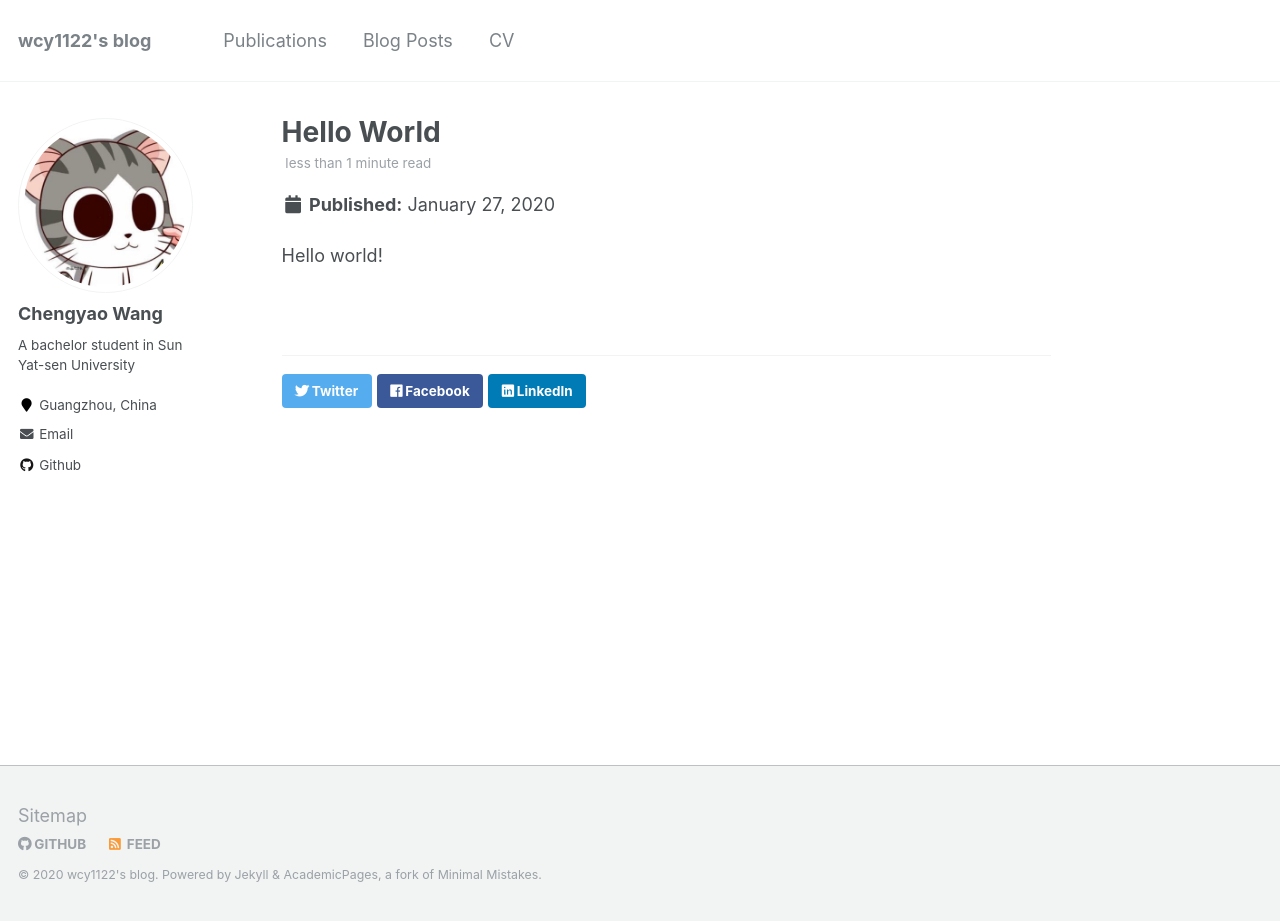
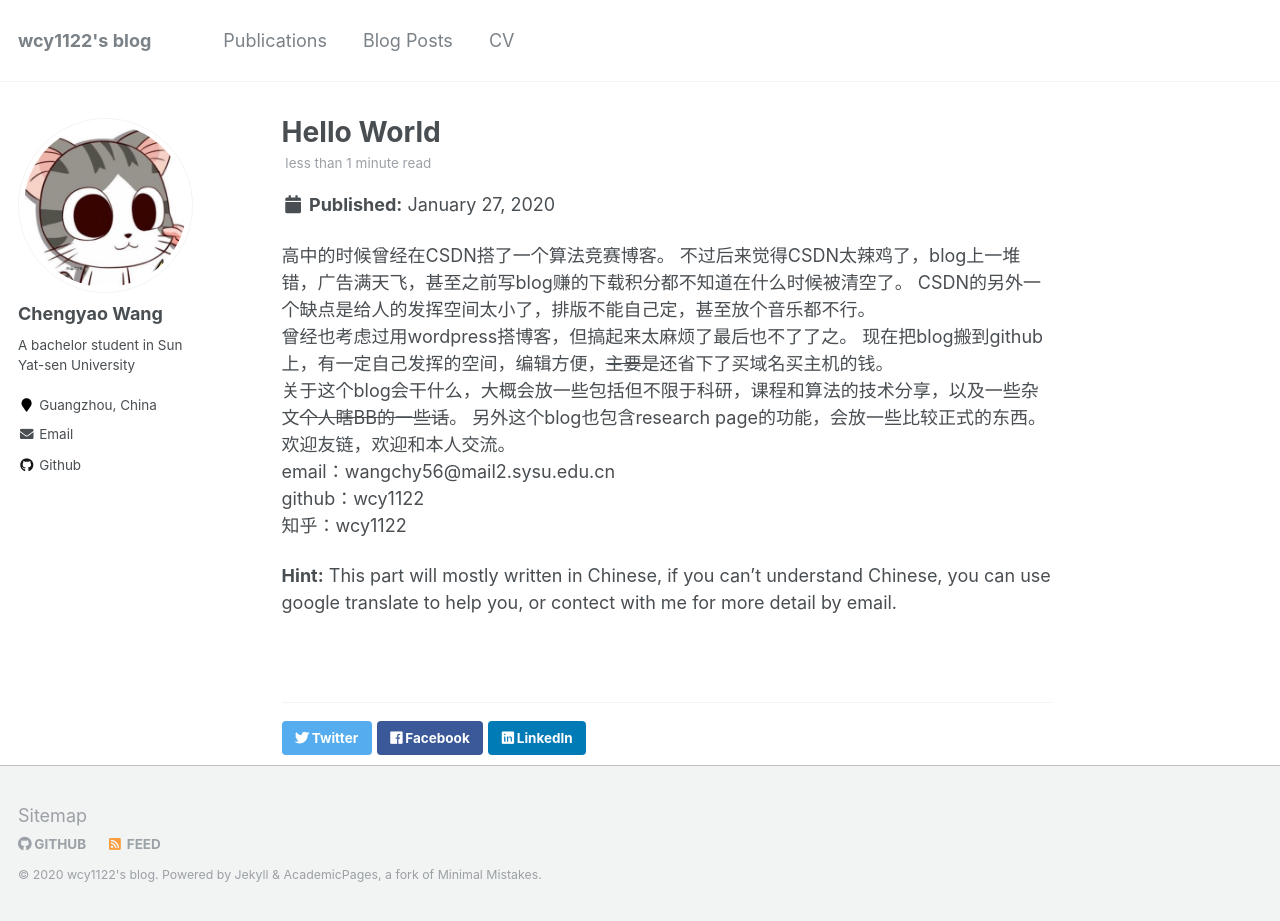
Before and after one commit to wcy1122/wcy1122.github.io, a Jekyll site: the page built from _posts/2020-01-27-Hello-world.md, in a window 1280 px wide and 921 px high. Built offline with Jekyll 4.4.1, drawn with Linux system fonts in a browser that asks for light colours.

Commit message:
Hello world

```diff
--- a/_pages/blogs.html
+++ b/_pages/blogs.html
@@ -6,7 +6,6 @@ author_profile: true
 redirect_from:
   - /wordpress/blog-posts/
 ---
-
 
 {% include base_path %}
 {% capture written_year %}'None'{% endcapture %}
--- a/_posts/2020-01-27-Hello-world.md
+++ b/_posts/2020-01-27-Hello-world.md
@@ -4,4 +4,16 @@ date: 2020-01-27
 tags: [杂文]
 ---
 
-Hello world!
+高中的时候曾经在CSDN搭了一个算法竞赛博客。
+不过后来觉得CSDN太辣鸡了，blog上一堆错，广告满天飞，甚至之前写blog赚的下载积分都不知道在什么时候被清空了。
+CSDN的另外一个缺点是给人的发挥空间太小了，排版不能自己定，甚至放个音乐都不行。
+曾经也考虑过用wordpress搭博客，但搞起来太麻烦了最后也不了了之。
+现在把blog搬到github上，有一定自己发挥的空间，编辑方便，~~主要是~~还省下了买域名买主机的钱。
+关于这个blog会干什么，大概会放一些包括但不限于科研，课程和算法的技术分享，以及一些杂文~~个人瞎BB的一些话~~。
+另外这个blog也包含research page的功能，会放一些比较正式的东西。
+欢迎友链，欢迎和本人交流。<br>
+email：wangchy56@mail2.sysu.edu.cn<br>
+github：wcy1122<br>
+知乎：wcy1122<br>
+
+**Hint:** This part will mostly written in Chinese, if you can't understand Chinese, you can use google translate to help you, or contect with me for more detail by email.
```
Also changed, not shown: _pages/about.md (+1 -0 lines), _pages/cv.md (+1 -2 lines).
